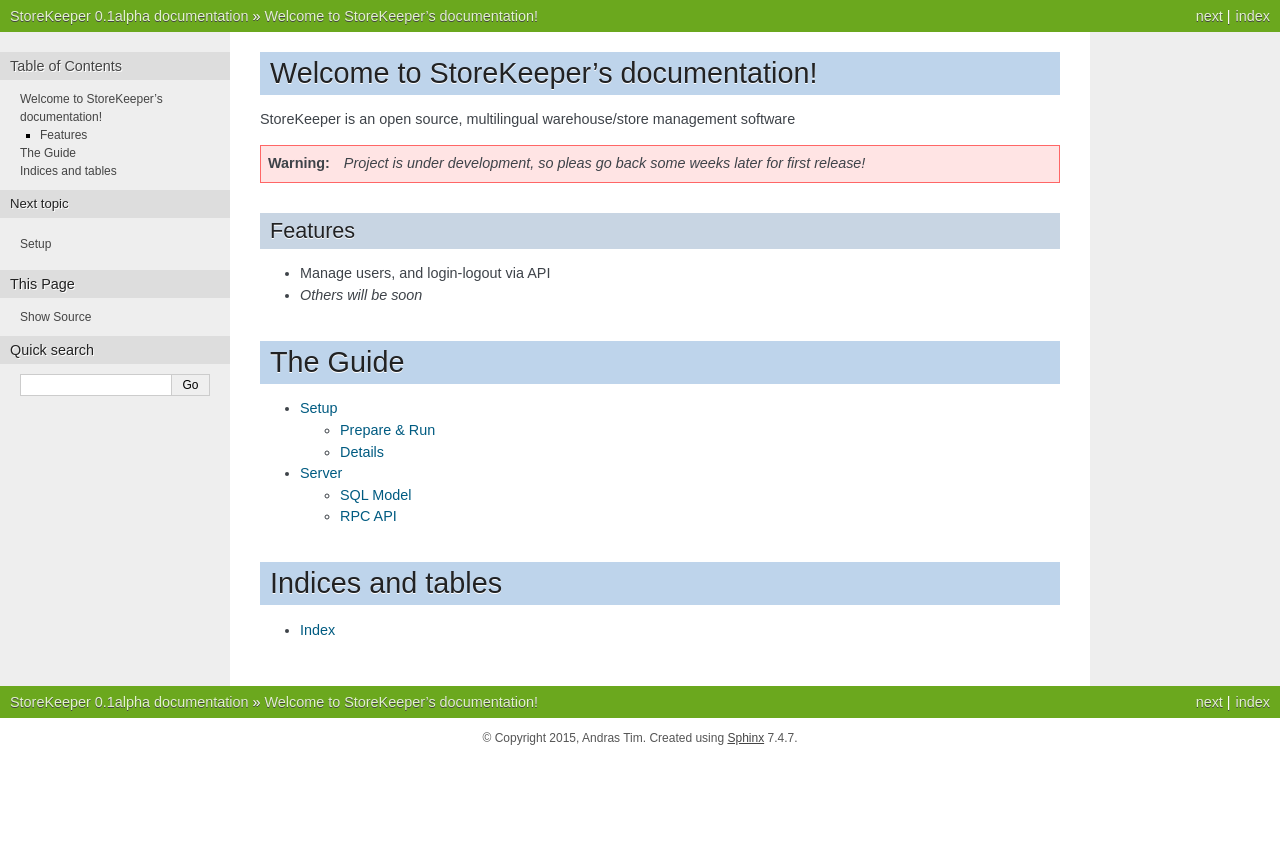
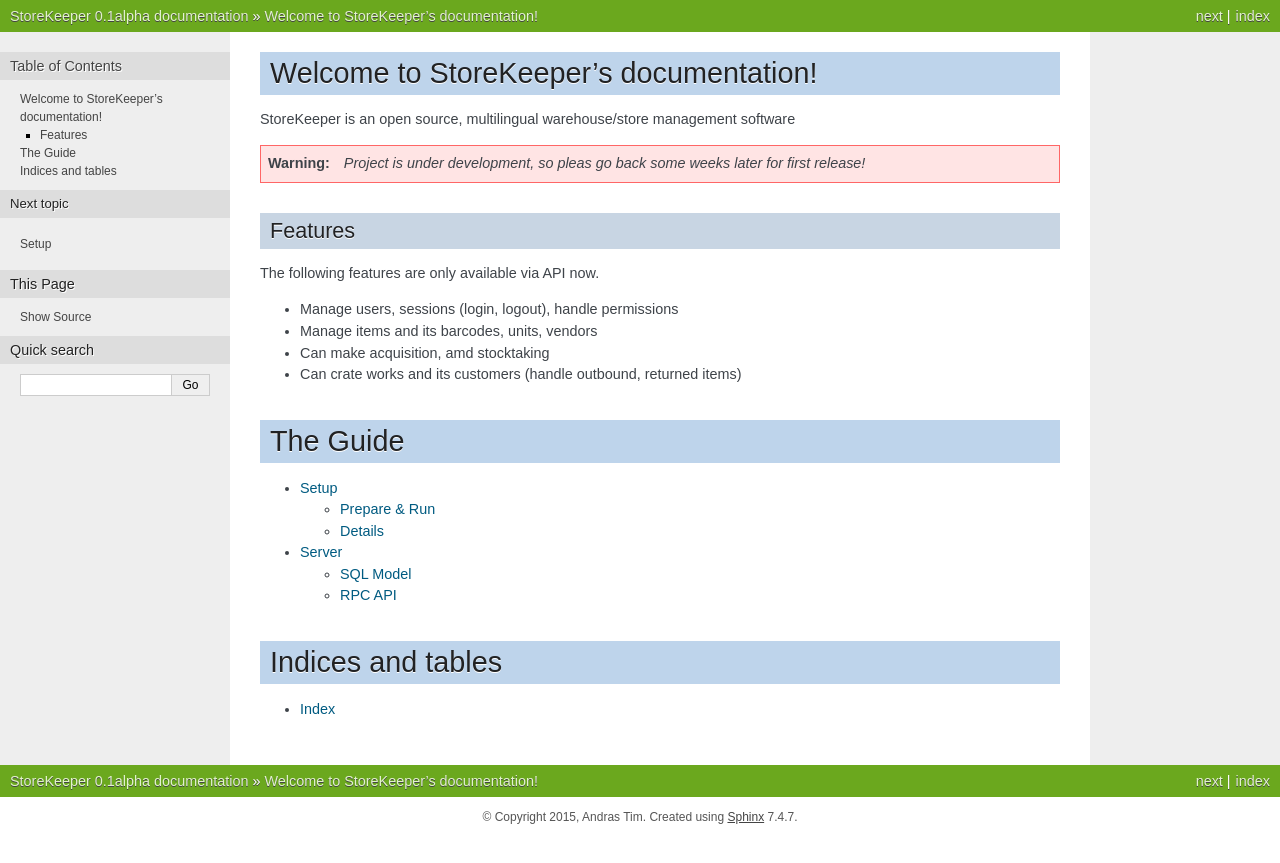
Before and after one commit to andras-tim/StoreKeeper, a Sphinx documentation site: the page built from docs/index.rst, in a window 1280 px wide. Shown: the top 863 px of the page. Built offline with Sphinx 7.4.7, drawn with Linux system fonts in a browser that asks for light colours; pages that are not in the unit, such as notebooks, are missing from menus.

Commit message:
docs: Updated feature list

```diff
--- a/docs/index.rst
+++ b/docs/index.rst
@@ -15,8 +15,12 @@
 Features
 --------
 
-* Manage users, and login-logout via API
-* *Others will be soon*
+The following features are only available via API now.
+
+* Manage users, sessions (login, logout), handle permissions
+* Manage items and its barcodes, units, vendors
+* Can make acquisition, amd stocktaking
+* Can crate works and its customers (handle outbound, returned items)
 
 
 The Guide
```
Also changed, not shown: README.md (+6 -2 lines).
